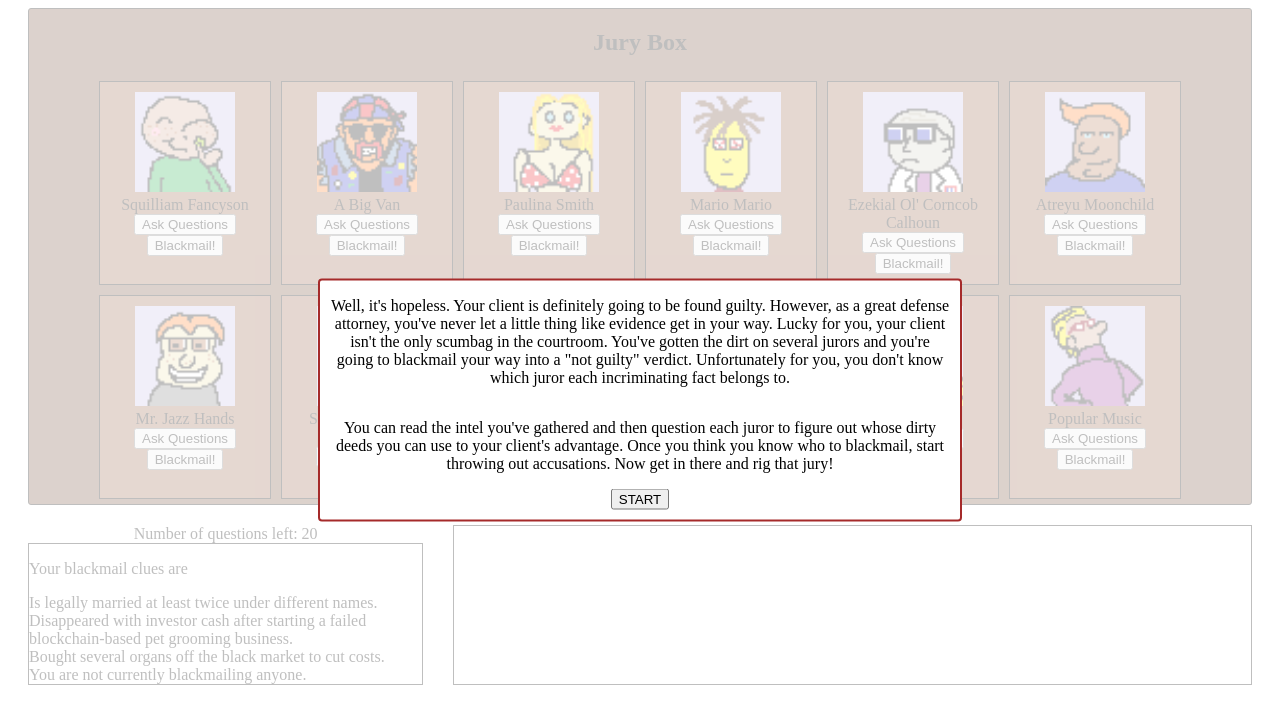
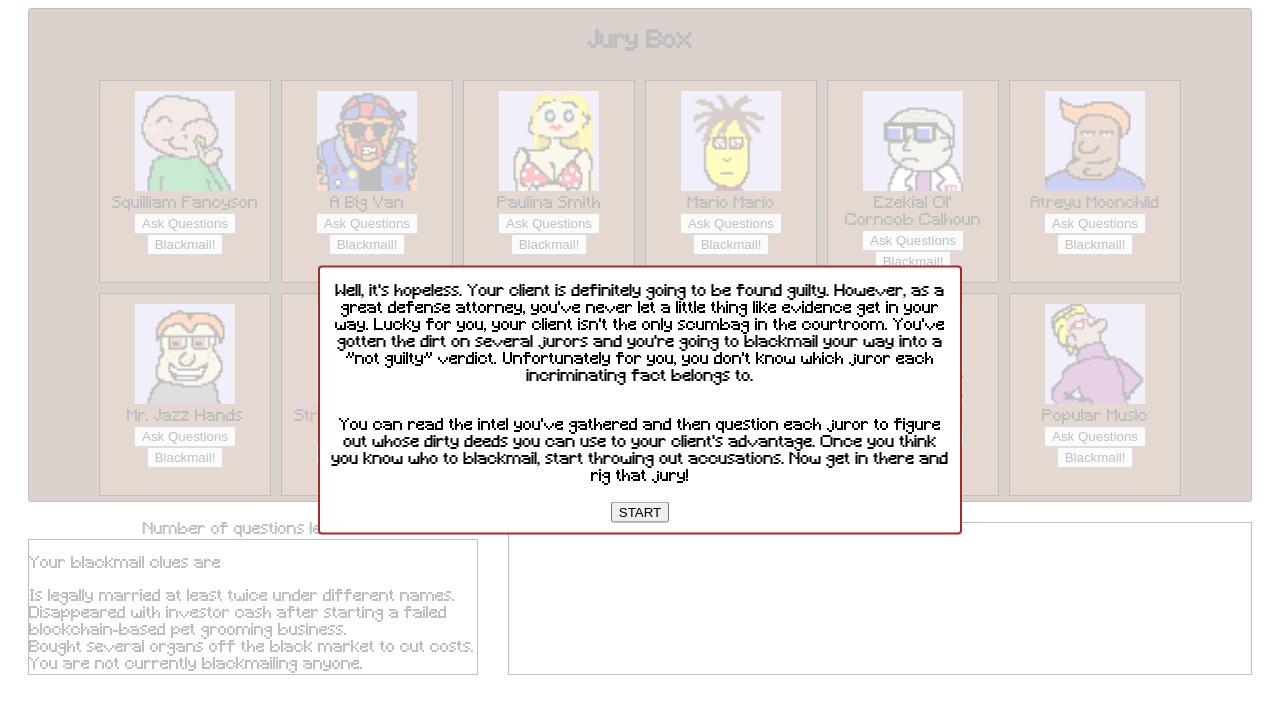
Before and after one commit to A-Camp/purple-monkey-game-jam, a React (Create React App) app: page / in a window 1280 px wide. Shown: the top 724 px of the page. Built offline with nearby package versions, Linux system fonts and the light colour scheme.

Commit message:
Retrofonts

```diff
--- a/src/App.js
+++ b/src/App.js
@@ -26,14 +26,14 @@ class App extends Component {
       jurors: jurorData,
       blackmails: blackmails,
       questions: questions,
-      startModalIsOpen: true,
+      modalIsOpen: true,
       gameEndModalIsOpen: false,
       endText: "",
     };
   }
 
   closeModal = () => {
-    this.setState({startModalIsOpen: false});
+    this.setState({modalIsOpen: false});
   }
 
   openGameEndModal = (text) => {
@@ -107,15 +107,15 @@ class App extends Component {
       <div className="app">
 
         <Modal
-        isOpen={this.state.startModalIsOpen}
-        className="startModal"
+        isOpen={this.state.modalIsOpen}
+        className="modal"
         >
-          <p className="startText">
+          <p className="modalText">
             Well, it's hopeless. Your client is definitely going to be found guilty. However, as a great defense attorney, you've never let a little thing like evidence get in your way.
             Lucky for you, your client isn't the only scumbag in the courtroom. You've gotten the dirt on several jurors and you're going to blackmail your way into a "not guilty" verdict.
             Unfortunately for you, you don't know which juror each incriminating fact belongs to.
           </p>
-          <p className="startText">
+          <p className="modalText">
             You can read the intel you've gathered and then question each juror to figure out whose dirty deeds you can use to your client's advantage. Once you think you know who to blackmail, start throwing out accusations. Now get in there and rig that jury!
           </p>
           <button onClick={this.closeModal} className="button">START</button>
@@ -123,9 +123,9 @@ class App extends Component {
 
         <Modal
         isOpen={this.state.gameEndModalIsOpen}
-        className="startModal"
+        className="modal"
         >
-          <p className="startText">
+          <p className="modalText">
             {this.state.endText}
           </p>
           <button onClick={this.newGame} className="button">NEW Game</button>
--- a/src/app.css
+++ b/src/app.css
@@ -1,4 +1,11 @@
+@font-face {
+    font-family: retroFont;
+    src: url('/Minecraft.TTF');
+}
+
 .app {
+  font-family: retroFont;
+  font-weight: 200;
   text-align: center;
 }
 
@@ -17,7 +24,7 @@
   border: 1px solid black;
 }
 
-.startModal {
+.modal {
   position: fixed;
   top: 50%;
   left: 50%;
@@ -31,13 +38,15 @@
   flex-direction: column;
   align-content: center;
   justify-content: center;
+  font-family: retroFont;
+  font-weight: 200;
 }
 
-.startModal:focus {
+.modal:focus {
   outline: none;
 }
 
-.startText {
+.modalText {
   text-align: center;
   padding: 0 10px;
 }
```
Also changed, not shown: public/Minecraft.ttf (added).
